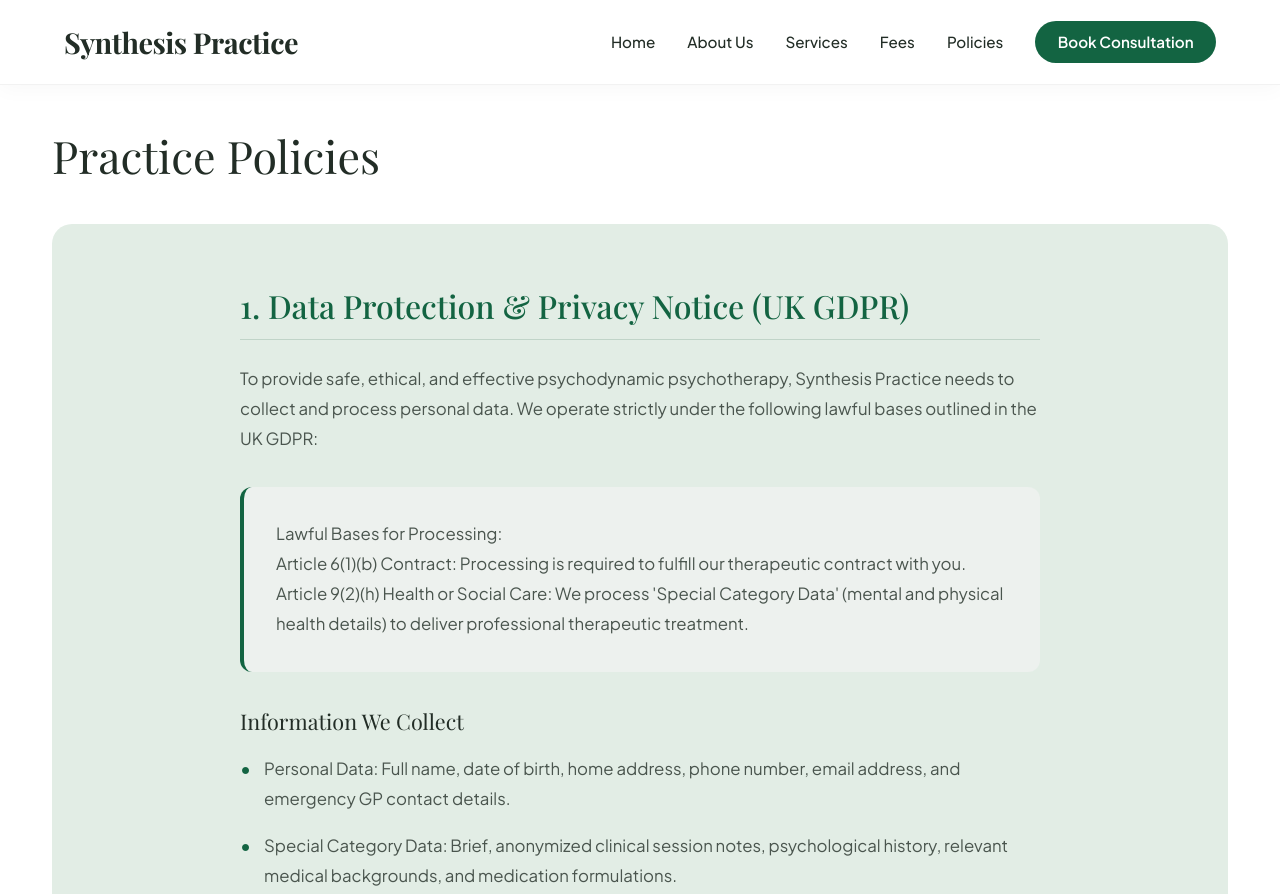
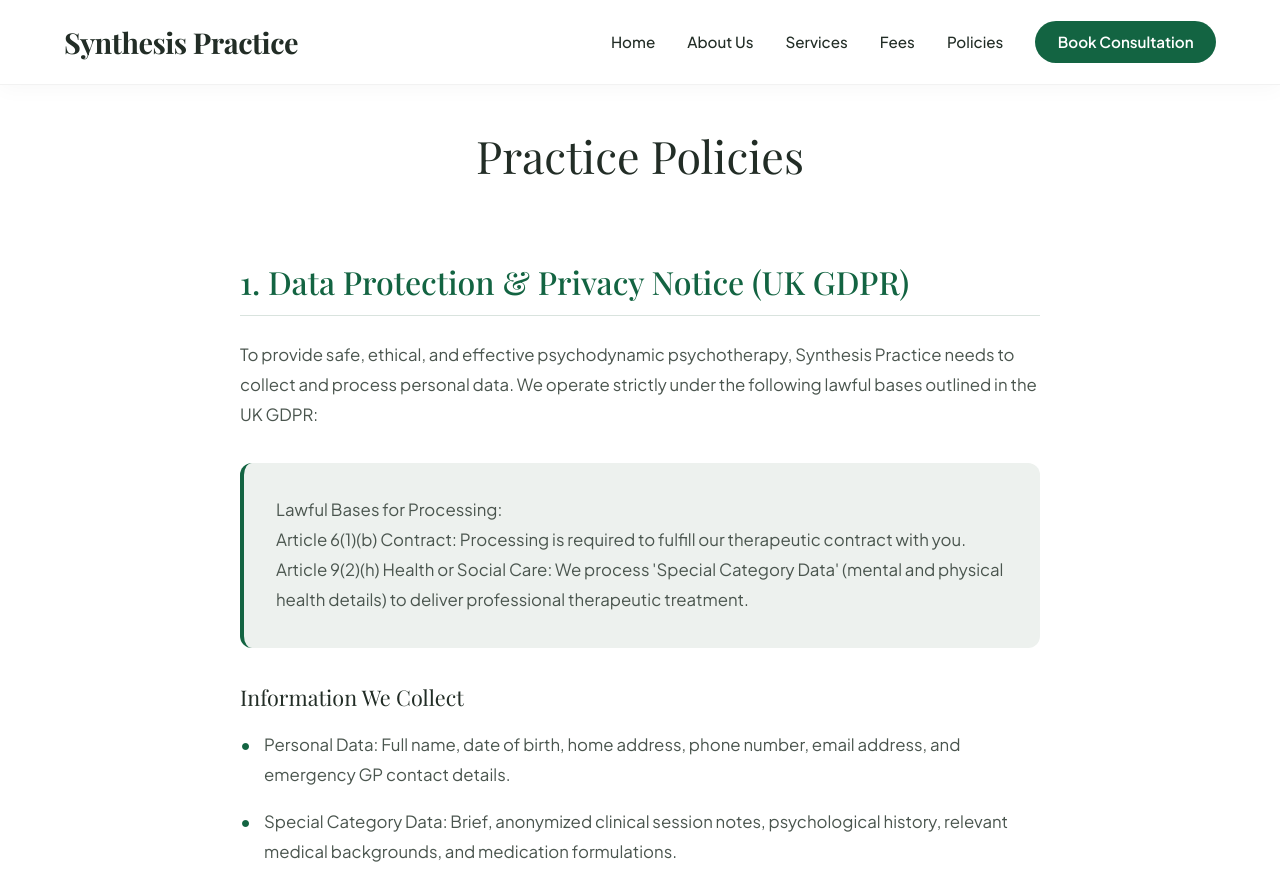
Before and after one commit to MikeAvgeros/zoipsychotherapy, a plain HTML site: page practice-policies.html in a window 1280 px wide. Shown: the top 894 px of the page. Drawn offline with nearby package versions, Linux system fonts and the light colour scheme; a web font is replaced by a local one.

Commit message:
Update policies style

```diff
--- a/assets/css/style.css
+++ b/assets/css/style.css
@@ -999,17 +999,6 @@ header.scrolled .burger span {
 /* ==========================================================================
    PRACTICE POLICIES
    ========================================================================== */
-.policies-wrapper {
-  background: var(--accent);
-  padding: 3.5rem;
-  border-radius: var(--radius-lg);
-  color: var(--dark-neutral);
-}
-
-.policies-wrapper p:last-child {
-  margin-bottom: 0;
-}
-
 .policy-page-header {
   margin-bottom: 3rem;
   max-width: 800px;
@@ -1033,6 +1022,7 @@ header.scrolled .burger span {
 }
 
 .policy-layout-grid {
+  padding-top: 3rem;
   display: block;
   max-width: 800px; /* Limits paragraph span width to maximize reading ergonomics */
   margin: 0 auto;
--- a/practice-policies.html
+++ b/practice-policies.html
@@ -64,14 +64,8 @@
     <main style="padding-top: 120px; min-height: 70vh">
       <section class="subpage-content">
         <div class="container">
-          <h1
-            class="section-title"
-            style="text-align: left; margin-bottom: 2rem"
-          >
-            Practice Policies
-          </h1>
-          <div class="policies-wrapper">
-            <div class="policy-layout-grid">
+          <h2 class="section-title">Practice Policies</h2>
+          <div class="policy-layout-grid">
               <div class="policy-content-stream">
                 <section id="data-protection" class="policy-block">
                   <h2>1. Data Protection & Privacy Notice (UK GDPR)</h2>
@@ -368,7 +362,6 @@
                 </section>
               </div>
             </div>
-          </div>
         </div>
       </section>
     </main>
```
